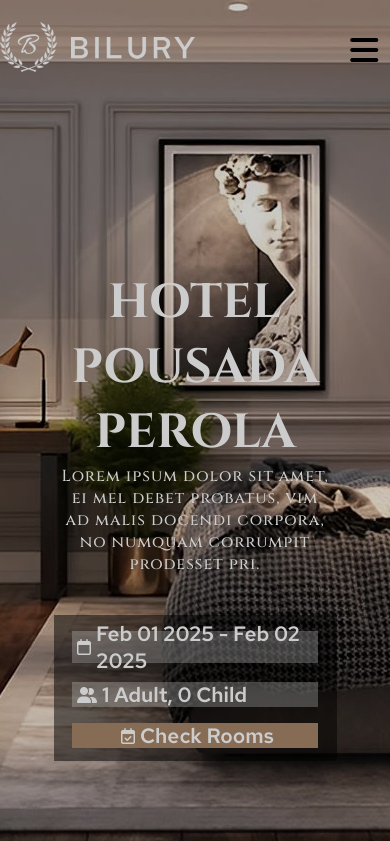
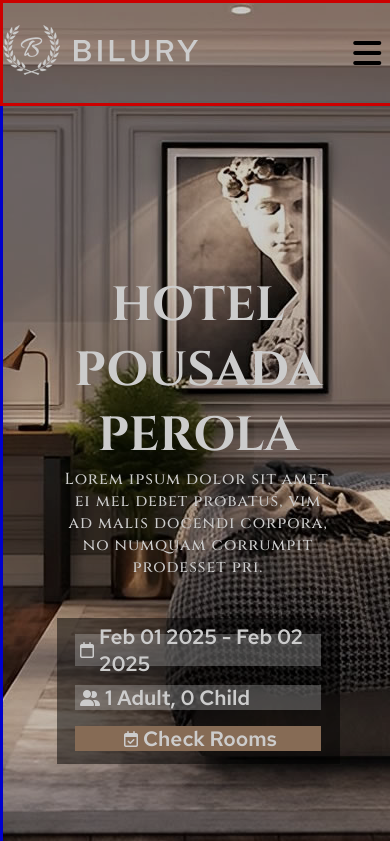
Before and after one commit to Abnner13/Hotel-Perola, a plain HTML site: page index.html in a window 390 px wide. Shown: the top 841 px of the page. Drawn offline with Linux system fonts and the light colour scheme; a web font is replaced by a local one.

Commit message:
Explicando bugs atraves dos borders quando o device usado e um celular

```diff
--- a/style.css
+++ b/style.css
@@ -867,7 +867,19 @@ footer {
 }
 
 
+@media(max-width: 768px) {
+    body  {
+        background-color: green;
+    }
 
+    header {
+        border: 3px solid red;
+    }
+
+    .home-container {
+        border: 3px solid blue;
+    }
+}
 
 
 @media (min-width:320px) { /* smartphones, portrait iPhone, portrait 480x320 phones (Android) */ }
@@ -876,11 +888,7 @@ footer {
 @media (min-width:801px) { /* tablet, landscape iPad, lo-res laptops ands desktops */ }
 @media (min-width:1281px) {}
 
-@media(max-width: 768px) {
-    body  {
-        /* background-color: green; */
-    }
-}
+
 
 @media(max-width: 576px) {
     body  {
```
